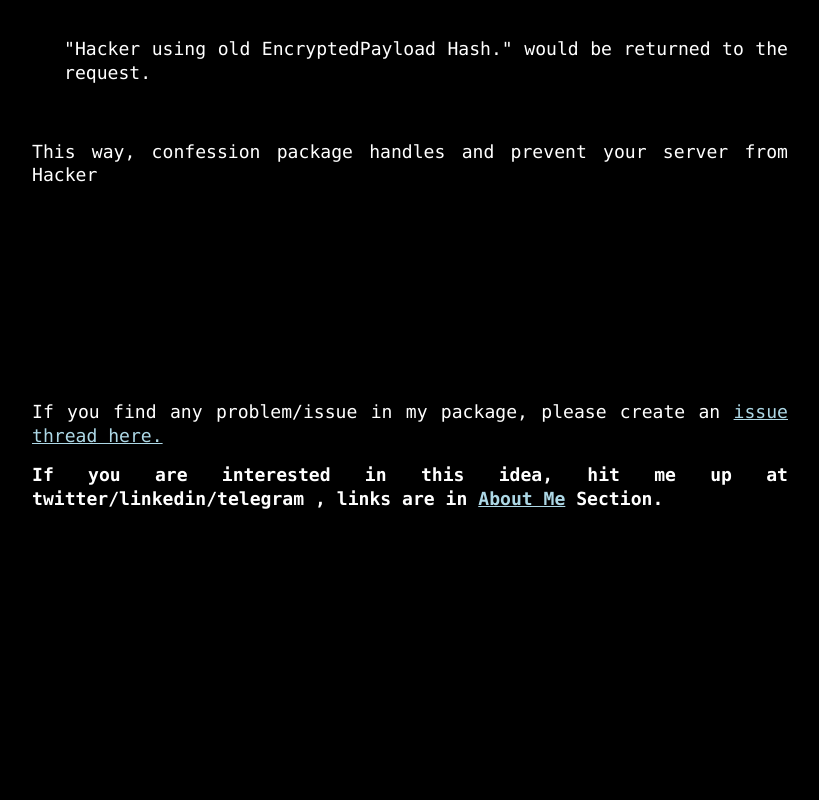
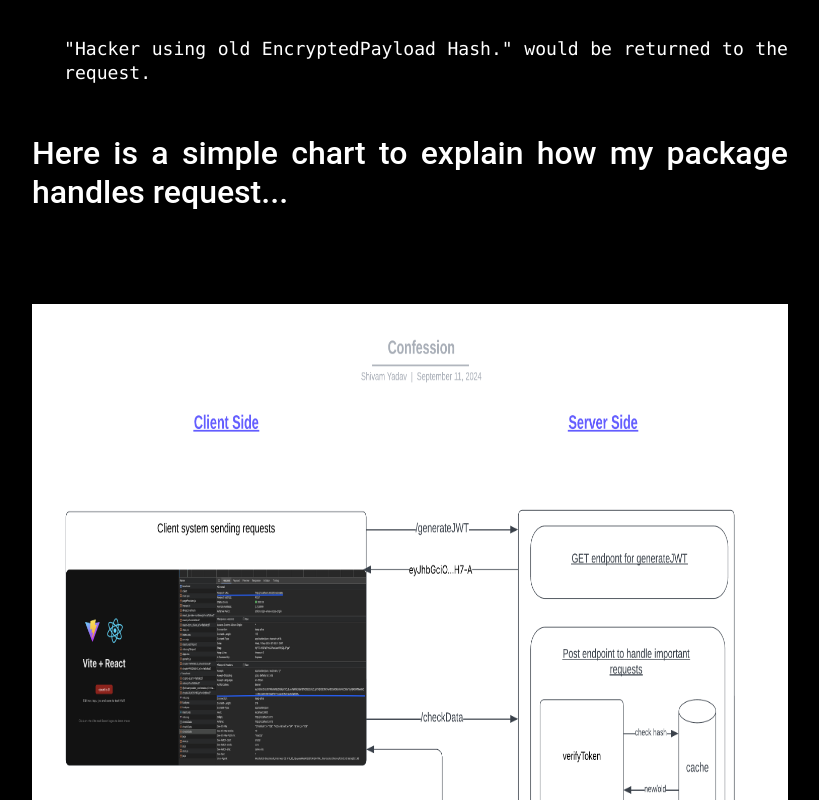
Before and after one commit to Shivamycodee/future-stories, a React (Create React App) app: page /articles/confession in a window 1280 px wide. Shown: the part 5400-6200 px from the top of the page, without its empty margins (230-1049 px from the left). Before the commit the page ends 5973 px from the top, so only its background shows below. Built offline with nearby package versions, Linux system fonts and the light colour scheme.

Commit message:
article update

```diff
--- a/src/components/myArticles/Confession.jsx
+++ b/src/components/myArticles/Confession.jsx
@@ -6,7 +6,7 @@ import ThirdConf from '../myArticles/articles/third-conf.png'
 import FourConf from '../myArticles/articles/four-conf.png'
 import FiveConf from '../myArticles/articles/five-conf.png'
 import SixConf from '../myArticles/articles/six-conf.png'
-
+import Chart from '../myArticles/articles/chart.png'
 
 function Confession() {
 
@@ -76,15 +76,11 @@ But what if the hacker uses a valid JWT and an old encrypted payload that has be
 </li>
 </ol>
 
-<p>&nbsp;</p>
-<p>This way, confession package handles and prevent your server from Hacker</p>
+<h2 style={{marginTop:50,marginBottom:50}} >Here is a simple chart to explain how my package handles request...</h2>
+
+<img src={Chart} alt="" width="100%" height="800" />
 
 <p>&nbsp;</p>
-<p>&nbsp;</p>
-<p>&nbsp;</p>
-<p>&nbsp;</p>
-<p>&nbsp;</p>
-
 
 <p>If you find any problem/issue in my package, please create an <a href="https://github.com/Shivamycodee/confession/issues/new" target="_blank" >issue thread here.</a></p>
 
```
Also changed, not shown: src/components/myArticles/articles/chart.png (added).
